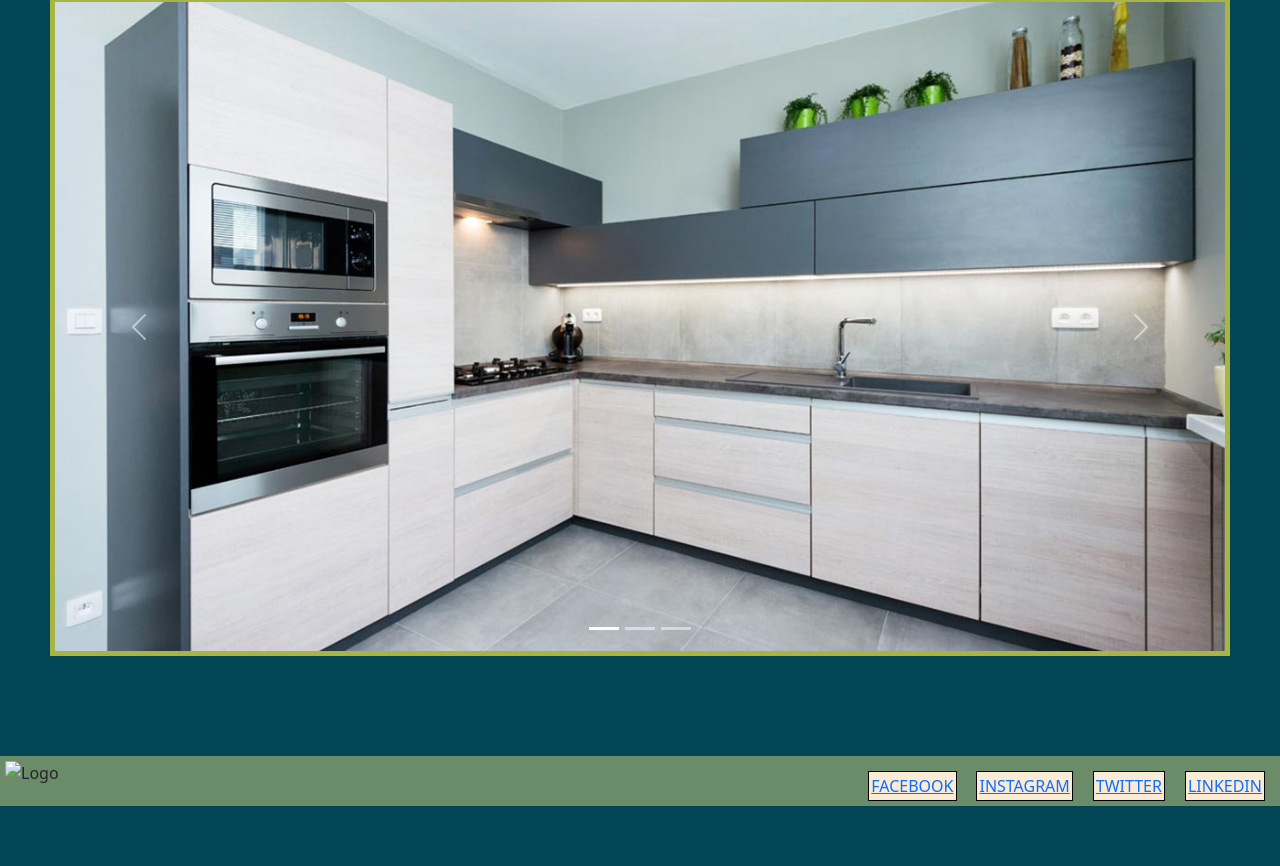
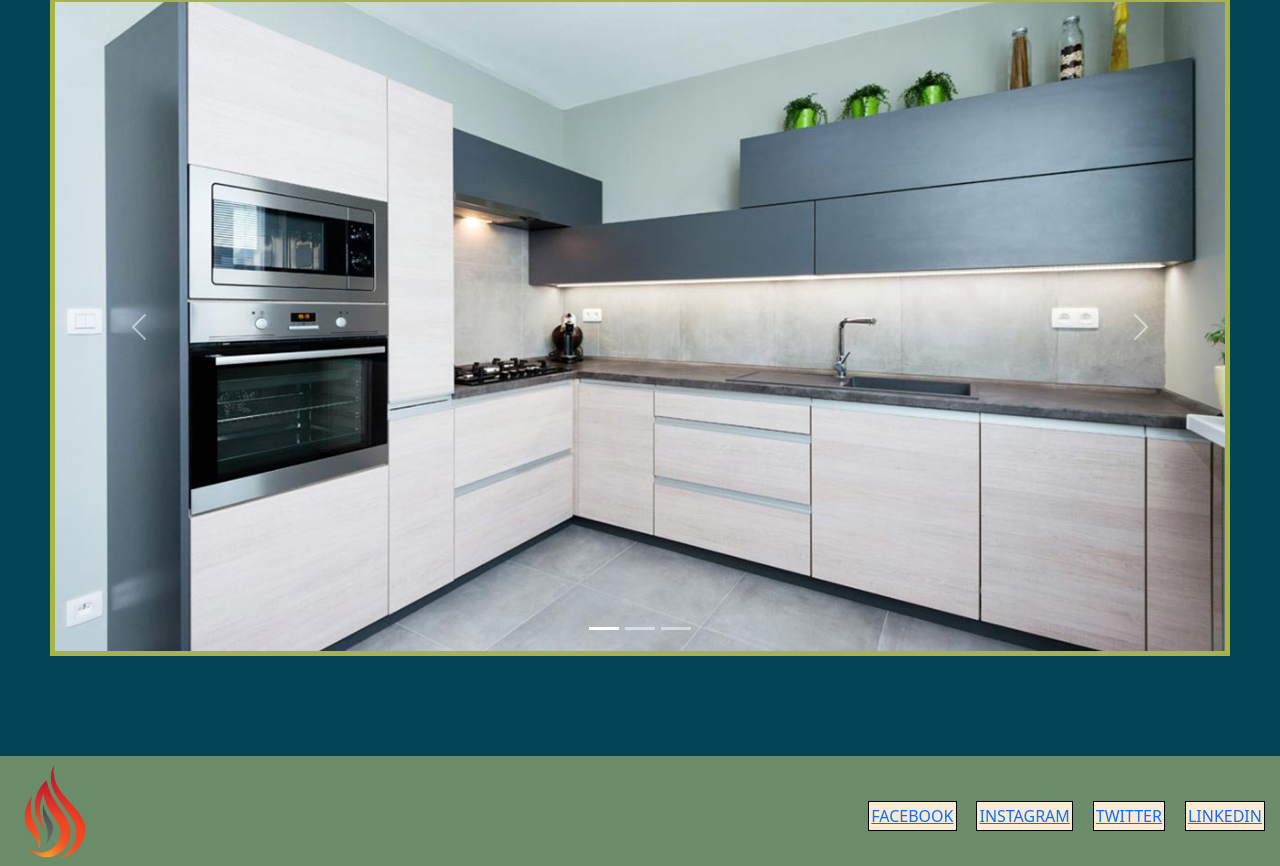
Before and after one commit to LucasJAlvarez/entregaFinal, a plain HTML site: page index.html in a window 1280 px wide. Shown: the part 1962-2828 px from the top of the page. Before the commit the page ends 2768 px from the top, so only its background shows below. Drawn offline with nearby package versions, Linux system fonts and the light colour scheme.

Commit message:
correcciones

```diff
--- a/index.html
+++ b/index.html
@@ -180,7 +180,7 @@
 
     <footer class="footer">
       <div class="footerLogo">
-        <img src="./Images/Up!.png" alt="Logo">
+        <img src="./images/EMAÚS.png" alt="Logo">
       </div>
       <div class="social">
         <a href="https://www.facebook.com/" target="_blank" class="socialMedia">FACEBOOK</a>
```
